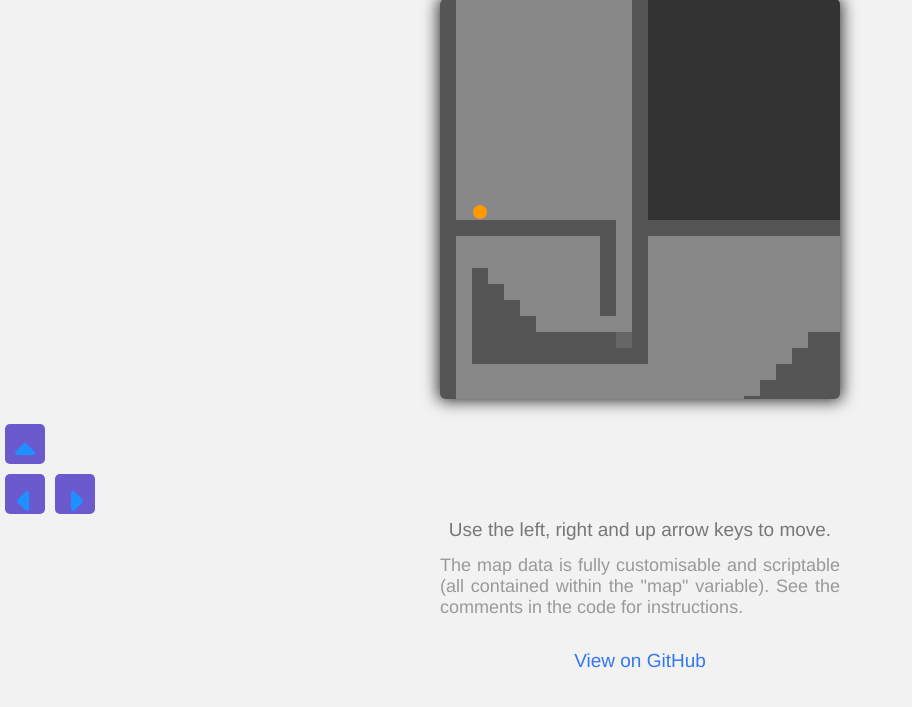
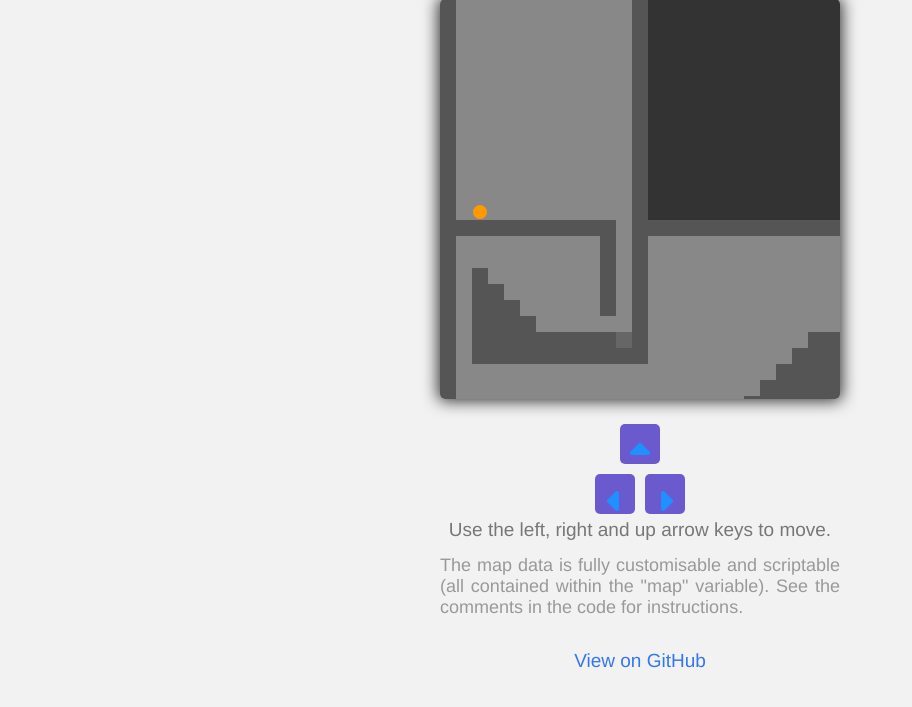
Before and after one commit to dmoster/dmoster.github.io, a PHP site: page /platformer/ in a window 1280 px wide. Shown: the part 41-748 px from the top of the page, without its empty margins (0-912 px from the left). Run offline with PHP 8.4, Linux system fonts and the light colour scheme; some libraries are stand-ins or nearby versions.

Commit message:
style buttons better

```diff
--- a/platformer/styles.css
+++ b/platformer/styles.css
@@ -41,15 +41,17 @@ a {
 #controls {
   display: flex;
   flex-direction: column;
+  align-items: center;
+  justify-content: space-around;
   width: 100%;
 }
 
 .row {
   display: flex;
+  justify-content: space-around;
 }
 
 .d-pad {
-  display: inline-block;
   border: none;
   border-radius: 5px;
   background-color: slateblue;
```
